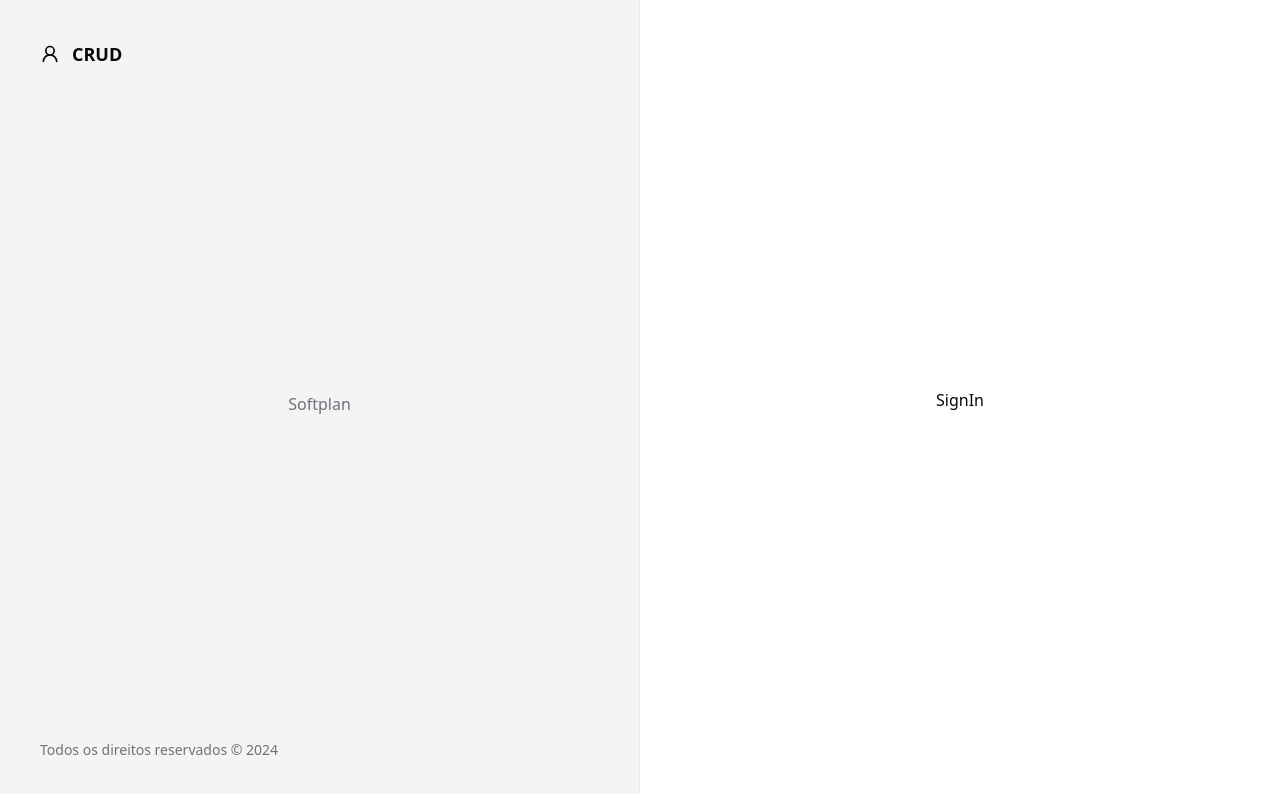
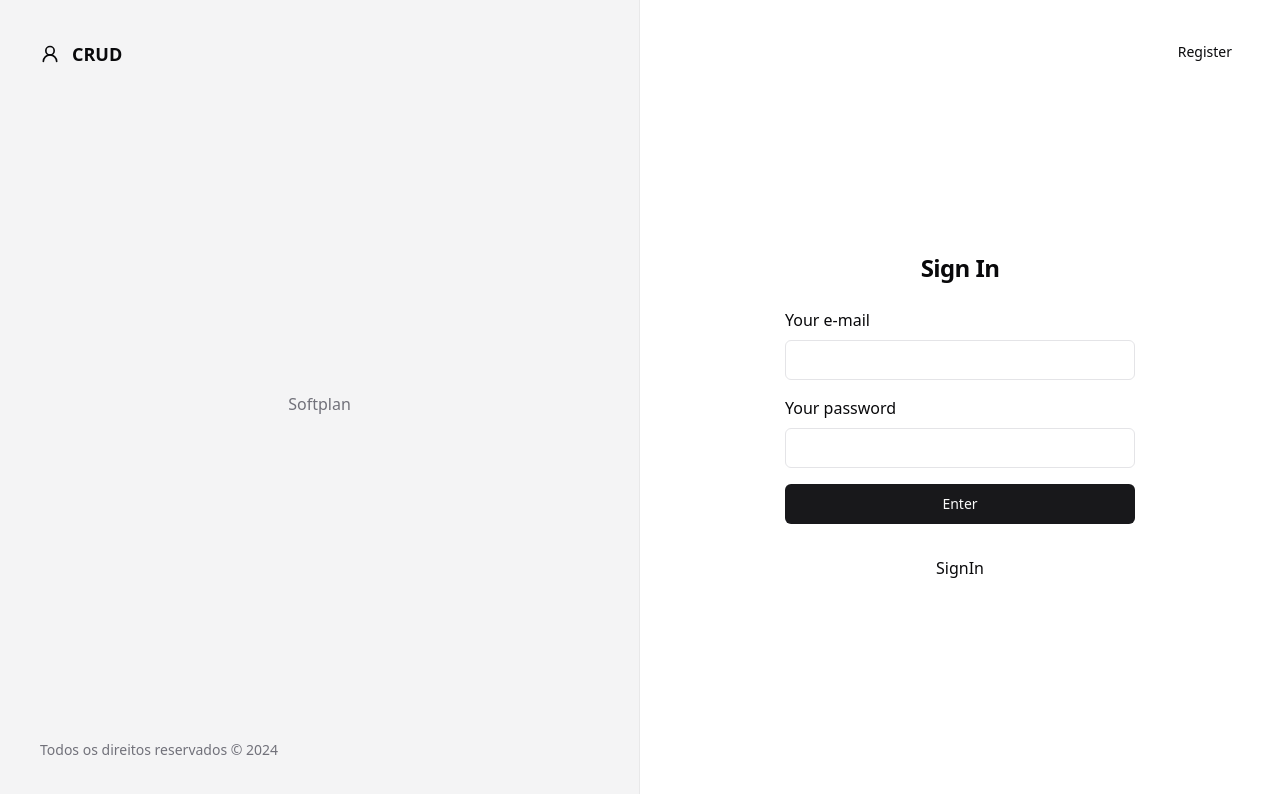
Before and after one commit to RafaelDamasco/crud-react, a React (Vite) app: page /sign-in in a window 1280 px wide. Shown: the top 794 px of the page. Built offline with nearby package versions, Linux system fonts and the light colour scheme.

Commit message:
feat: add SignIn page and form validation

```diff
--- a/src/pages/auth/sign-in.tsx
+++ b/src/pages/auth/sign-in.tsx
@@ -1,3 +1,70 @@
+import { Button } from '@/components/ui/button'
+import { Input } from '@/components/ui/input'
+import { Label } from '@radix-ui/react-label'
+import { Link } from 'react-router-dom'
+import { zodResolver } from '@hookform/resolvers/zod'
+import z from 'zod'
+import { useForm } from 'react-hook-form'
+
+const signInFormSchema = z.object({
+  email: z.string().email(),
+  password: z.string().min(6),
+})
+
+type SignInFormType = z.infer<typeof signInFormSchema>
+
 export function SignIn() {
-  return <div>SignIn</div>
+  const {
+    register,
+    handleSubmit,
+    formState: { isSubmitting, errors },
+  } = useForm<SignInFormType>({
+    resolver: zodResolver(signInFormSchema),
+    defaultValues: {
+      email: '',
+      password: '',
+    },
+  })
+  function handleSignIn(data: SignInFormType) {
+    try {
+      console.log(data)
+    } catch (error) {
+      console.log(errors)
+    }
+  }
+  return (
+    <>
+      <div className="p-8">
+        <Button variant="ghost" asChild className="absolute right-8 top-8">
+          <Link to="/sign-up">Register</Link>
+        </Button>
+        <div className="flex w-[350px] flex-col justify-center gap-6">
+          <h1 className="text-2xl font-semibold tracking-tight text-center">
+            Sign In
+          </h1>
+
+          <form className="space-y-4" onSubmit={handleSubmit(handleSignIn)}>
+            <div className="space-y-2">
+              <Label htmlFor="email">Your e-mail</Label>
+              <Input id="email" type="email" {...register('email')} />
+              {errors.email && (
+                <p className="text-red-500">{errors.email.message}</p>
+              )}
+            </div>
+            <div className="space-y-2">
+              <Label htmlFor="password">Your password</Label>
+              <Input id="password" type="password" {...register('password')} />
+              {errors.password && (
+                <p className="text-red-500">{errors.password.message}</p>
+              )}
+            </div>
+            <Button className="w-full" type="submit" disabled={isSubmitting}>
+              Enter
+            </Button>
+          </form>
+        </div>
+      </div>
+      <h1>SignIn</h1>
+    </>
+  )
 }
```
